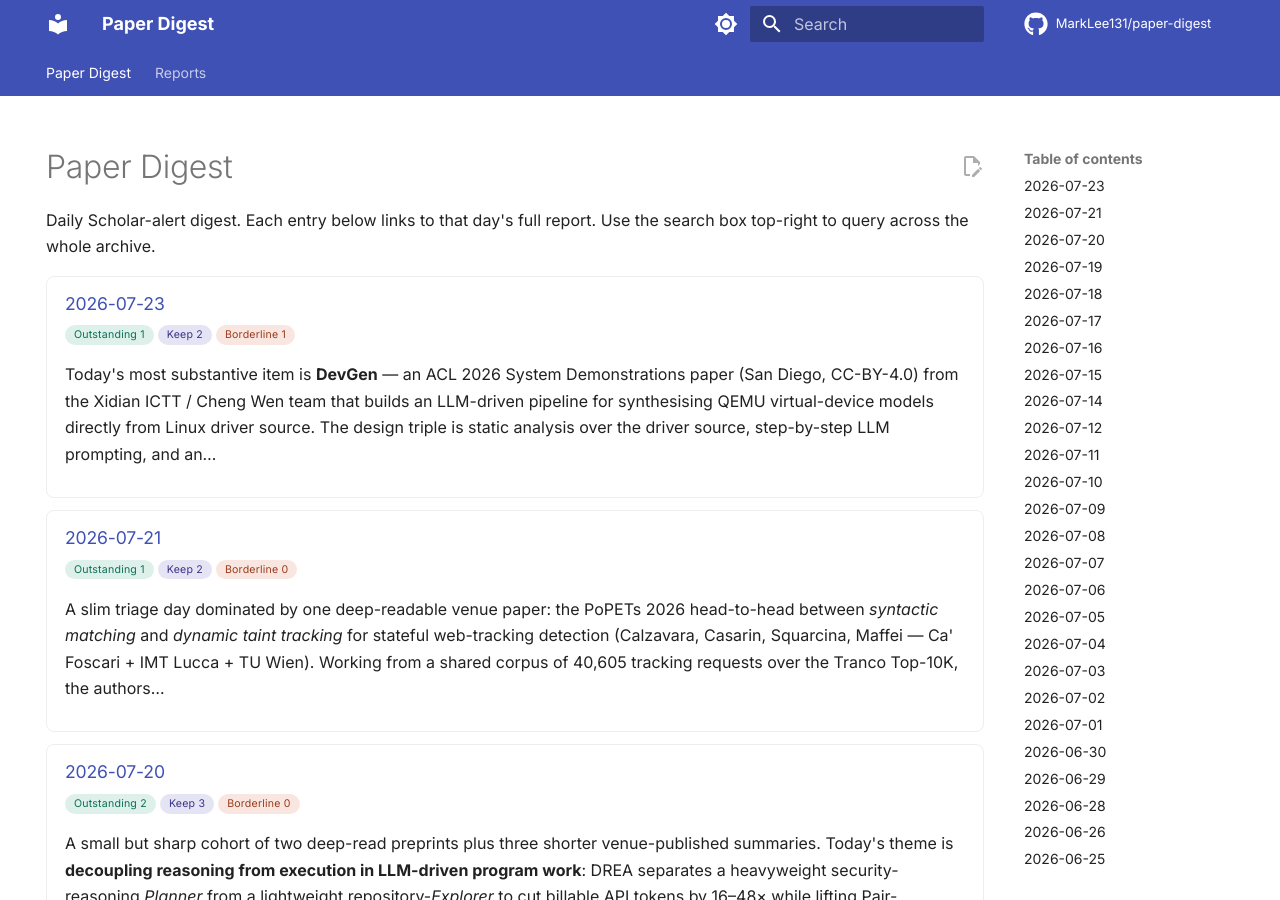
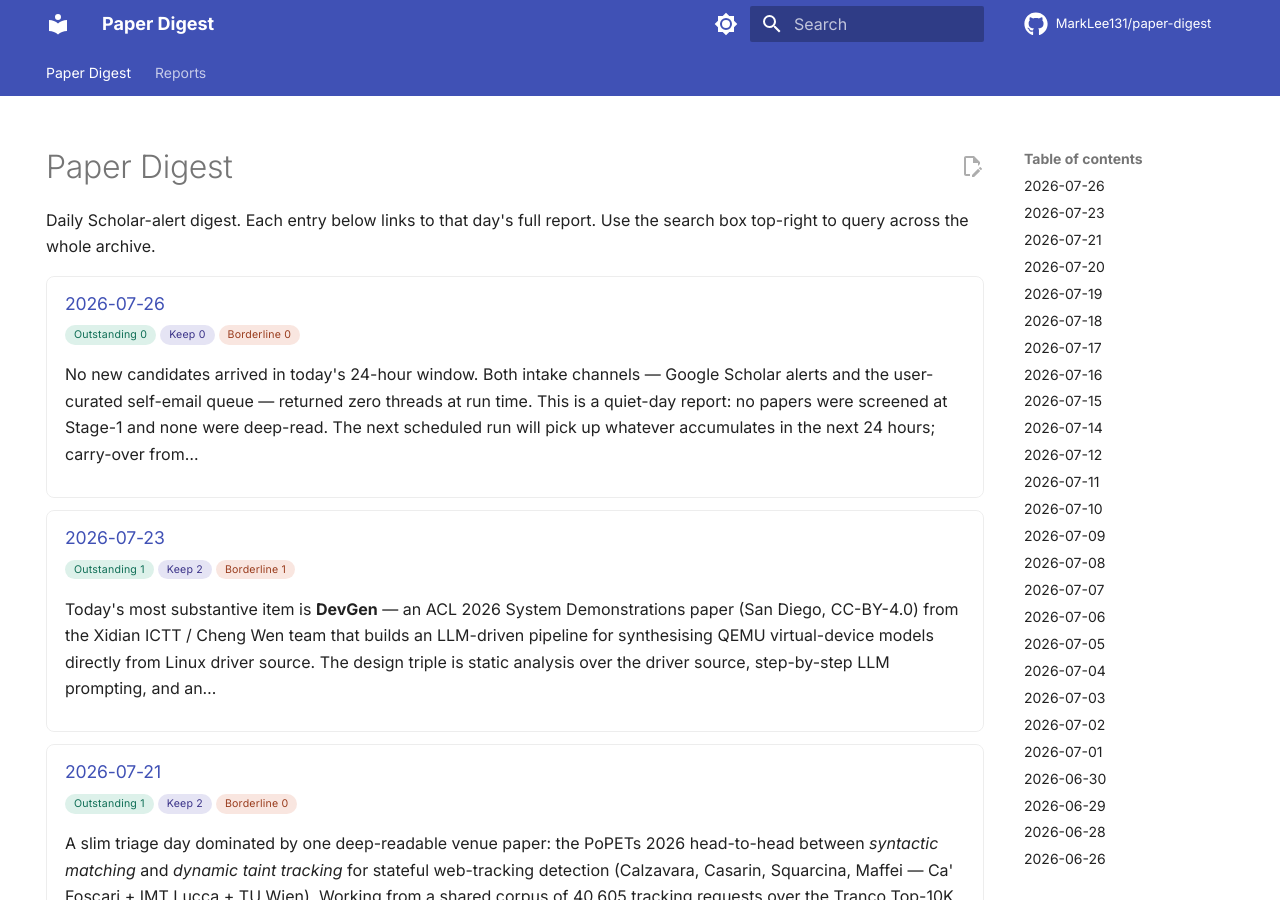
Before and after one commit to MarkLee131/paper-digest, an MkDocs documentation site: the page built from docs/index.md, in a window 1280 px wide and 900 px high. Built offline with MkDocs 1.6.1 and Material for MkDocs 9.7.7, drawn with Linux system fonts in a browser that asks for light colours; comment, search, counter and statistics services are not loaded.

Commit message:
digest: 2026-07-26 — 0 papers (empty window)

```diff
--- a/docs/index.md
+++ b/docs/index.md
@@ -9,6 +9,13 @@ hide:
 Daily Scholar-alert digest. Each entry below links to that day's full report. Use the search box top-right to query across the whole archive.
 
 <!-- BEGIN AUTO-INDEX -->
+<div class="digest-card" markdown>
+### [2026-07-26](reports/2026-07-26/index.md)
+<div class="meta"><span class="chip outstanding">Outstanding 0</span><span class="chip keep">Keep 0</span><span class="chip borderline">Borderline 0</span></div>
+
+No new candidates arrived in today's 24-hour window. Both intake channels — Google Scholar alerts and the user-curated self-email queue — returned zero threads at run time. This is a quiet-day report: no papers were screened at Stage-1 and none were deep-read. The next scheduled run will pick up whatever accumulates in the next 24 hours; carry-over from…
+</div>
+
 <div class="digest-card" markdown>
 ### [2026-07-23](reports/2026-07-23/index.md)
 <div class="meta"><span class="chip outstanding">Outstanding 1</span><span class="chip keep">Keep 2</span><span class="chip borderline">Borderline 1</span></div>
```
Also changed, not shown: docs/reports/2026-07-26/index.md (added, +34 -0 lines), docs/reports/.pages, 1 other file.
